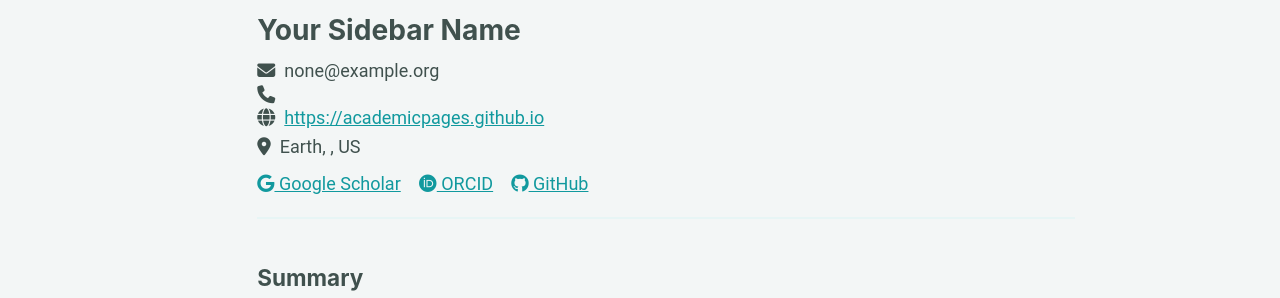
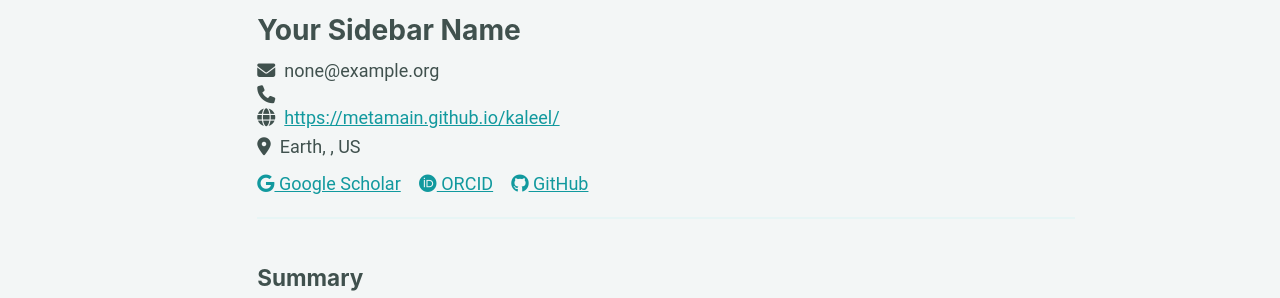
Before and after one commit to MetaMain/kaleel, a Jekyll site: the page built from _pages/cv-json.md, in a window 1280 px wide and 900 px high. Shown: the part 127-425 px from the top of the window. Built offline with Jekyll 4.4.1, drawn with Linux system fonts in a browser that asks for light colours; a script bundle is joined from its source files by our own code; library files that are not in the unit come from our copies; part of the change alters nothing that is shown.

Commit message:
Update cv.json

```diff
--- a/_data/cv.json
+++ b/_data/cv.json
@@ -3,7 +3,7 @@
     "name": "Your Sidebar Name",
     "email": "none@example.org",
     "phone": "",
-    "website": "https://academicpages.github.io",
+    "website": "https://metamain.github.io/kaleel/",
     "summary": "Currently employed at Red Brick University. Short biography for the left-hand sidebar",
     "location": {
       "address": "",
```
